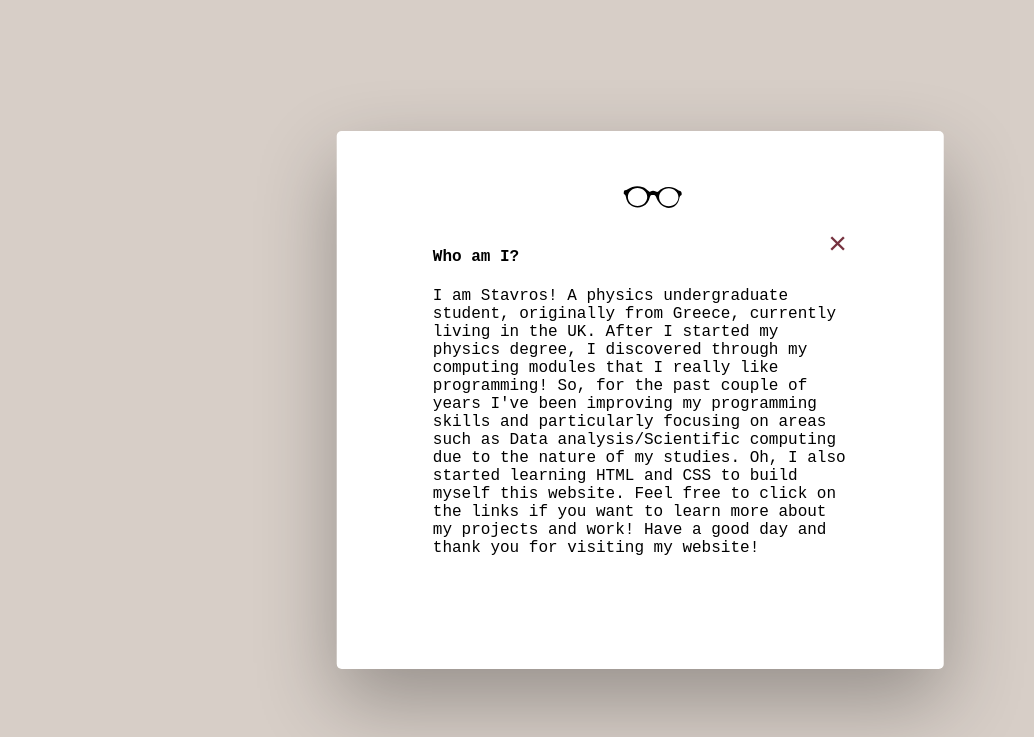
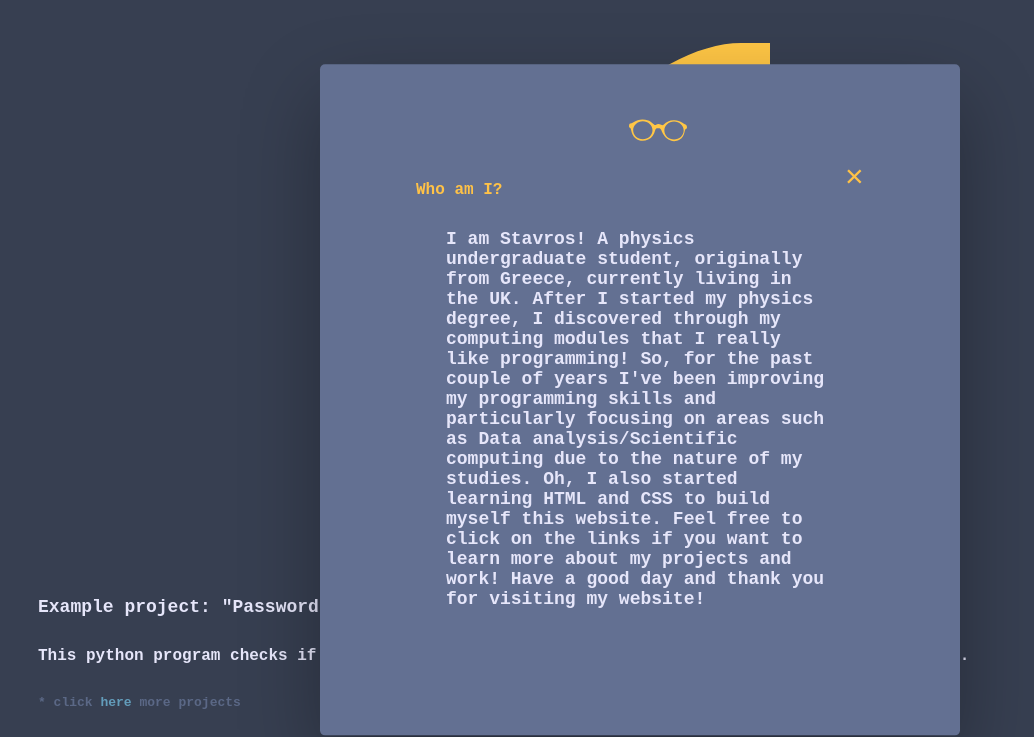
Before and after one commit to Stav-Kr/MyWebsite, a plain HTML site: page index.html in a window 1280 px wide. Both pictures are taken after a click on the button "About me". Shown: the top 737 px of the page, without its empty margins (0-1034 px from the left). Drawn offline with Linux system fonts and the light colour scheme.

Commit message:
update v0.1.0

```diff
--- a/index.html
+++ b/index.html
@@ -24,14 +24,19 @@
     <div id="modal" class="modal">
 
         <span class="clsbtn">&times;</span>
-            <img id="glass" src="eyes-2022424.svg" style="width:60px; height:60px; float:right;
+        <img id="glass" src="eyes-2022424.svg" style="width:60px;  height:60px; float:right;
             position:relative;
             top: -60px;
             left:-35%;
             text-align:left;" alt=GL SVG" />
         <h4>Who am I?</h4>
-            <p>
-                I am Stavros! A physics undergraduate student, originally from Greece, currently living in the UK. After I started my physics degree, I discovered through my computing modules that I really like programming! So, for the past couple of years I've been improving my programming skills and particularly focusing on areas such as Data analysis/Scientific computing due to the nature of my studies. Oh, I also started learning HTML and CSS to build myself this website. Feel free to click on the links if you want to learn more about my projects and work!
+        <p id="abt" style="color: lavender;">
+            I am Stavros! A physics undergraduate student, originally from Greece, currently living in the UK. After I
+            started my physics degree, I discovered through my computing modules that I really like programming! So, for
+            the past couple of years I've been improving my programming skills and particularly focusing on areas such
+            as Data analysis/Scientific computing due to the nature of my studies.
+            Oh, I also started learning HTML and CSS to build myself this website.
+            Feel free to click on the links if you want to learn more about my projects and work!
             Have a good day and thank you for visiting my website!
         </p>
 
@@ -52,7 +57,24 @@ text-align:left;" alt=GL SVG" />
         </h3>
 
     </a>
+    <p>Example project: "Password Checker"
+
+    </p>
+    <h5>
+        This python program checks if your password has been breached using the have I been pwned API v3.
+
+    </h5>
+    <h6>* click <a href="https://github.com/Stav-Kr" target="_blank" style="color:#639DBB ;">here </a> more projects
+    </h6>
+
+    <img class="center" src="code_img.png" align="left" style=" width: 900px;
+        height: 700px;
+">
+    <img class="floating2" src="touch.svg" alt="rock SVG" />
+
+
     <script src='main.js'></script>
 </body>
 
+
 </html>
--- a/template.css
+++ b/template.css
@@ -1,5 +1,5 @@
  h1 {
-    color: #76323f;
+     color: #ffc247;
      font-size: xxx-large;
      text-align: center;
      font-family: "Helvetica l", monospace;
@@ -7,10 +7,10 @@
  }
 
  h3 {
-     background:none;
-     border:none;
-     margin:30px;
-     padding:0;
+     background: none;
+     border: none;
+     margin: 30px;
+     padding: 0;
      cursor: pointer;
      font-size: x-large;
      font-family: "Helvetica l", monospace;
@@ -18,17 +18,19 @@
      /*font-size: x-large;*/
      text-align: center;
      font-family: "Helvetica l", monospace;
-     color:#76323f;
+     color: #ffc247;
  }
 
  html {
 
-      position: absolute;
-      top: 50%;
-      left: 50%;
-      transform: translate(-50%, -50%);
-      background-color: #D7CEC7;
+
+
+
+
+     background-color: #373F51;
      background-size: cover;
+
+
  }
 
  /* for html: #2A403D
@@ -37,20 +39,20 @@
 #27393f
 
  */
- a:link{
+ a:link {
      color: black;
      text-decoration: none;
  }
 
 
- a:visited{
+ a:visited {
      color: black;
      text-decoration: none;
  }
 
 
-h3:hover{
-    color: #565656;
+ h3:hover {
+     color: #43b1ac;
  }
 
 
@@ -60,11 +62,11 @@ h3:hover{
 position: absolute;
      top: 65% ;
      left: 40%; */
-button:hover{
-    color: #C09F80;
+ button:hover {
+     color: #43b1ac;
  }
 
- img.center{
+ img.center {
      height: 150px;
      width: 150px;
      display: block;
@@ -72,8 +74,8 @@ button:hover{
 
  }
 
-.modalbtn{
-    color:#76323f;
+ .modalbtn {
+     color: #ffc247;
      background: none;
      border: none;
      padding: 0;
@@ -84,36 +86,56 @@ button:hover{
  }
 
  .floating {
-     filter: invert(24%) sepia(10%) saturate(3245%) hue-rotate(299deg) brightness(95%) contrast(91%);
+     filter: invert(82%) sepia(75%) saturate(1728%) hue-rotate(321deg) brightness(102%) contrast(101%);
      animation-name: floating;
      animation-duration: 3s;
      animation-iteration-count: infinite;
      animation-timing-function: ease-in-out;
-     height: 200px;
-     width: 200px;
+     height: 300px;
+     width: 300px;
      display: block;
      margin: 0 auto;
  }
 
- @keyframes floating {
-     from { transform: translate(0,  0px); }
-     65%  { transform: translate(0, 15px); }
-     to   { transform: translate(0, -0px); }
+ .floating2 {
+
+
+     filter: invert(58%) sepia(79%) saturate(242%) hue-rotate(156deg) brightness(88%) contrast(80%);
+     height: 500px;
+     width: 500px;
+     display: block;
+     margin: auto;
+     color: #639DBB
  }
 
-div.modal{
+ @keyframes floating {
+     from {
+         transform: translate(0, 0px);
+     }
+
+     65% {
+         transform: translate(0, 15px);
+     }
+
+     to {
+         transform: translate(0, -0px);
+     }
+ }
+
+ div.modal {
      display: none;
      position: absolute;
      top: 50%;
      left: 50%;
      transform: translate(-50%, -50%);
-    width: 70%;
-    background-color: white;
+     width: auto;
+     background-color: #637092;
      padding: 6rem;
      border-radius: 5px;
      box-shadow: 0 2rem 5rem rgba(0, 0, 0, 0.3);
      z-index: 10;
      font-family: "Helvetica l", monospace;
+
 
  }
 
@@ -129,16 +151,88 @@ div.modcont{
 }
 */
 
-.clsbtn{
-    color: #76323f;
+ .clsbtn {
+     color: #ffc247;
      ;
      float: right;
      font-size: xx-large;
 
  }
 
-.clsbtn:hover,.clsbtn:focus{
+ .clsbtn:hover,
+ .clsbtn:focus {
      color: #BACEC1;
      text-decoration: none;
-    cursor: pointer ;
+     cursor: pointer;
  }
+
+ img {
+     filter: invert(82%) sepia(75%) saturate(1728%) hue-rotate(321deg) brightness(102%) contrast(101%);
+ }
+
+ h4 {
+     color: #ffc247;
+ }
+
+ .center {
+
+
+     border-radius: 0px;
+     box-shadow: 0 2px 3px rgba(0, 0, 0, 0.5);
+
+
+
+
+
+
+
+
+
+     filter: none
+ }
+
+ p {
+
+     background: none;
+     border: none;
+     margin: 30px;
+     padding: 0;
+
+     font-size: large;
+     font-family: "Helvetica l", monospace;
+     font-weight: bold;
+     /*font-size: x-large;*/
+     text-align: left;
+     font-family: "Helvetica l", monospace;
+     color: lavender;
+ }
+
+ h5 {
+     background: none;
+     border: none;
+     margin: 30px;
+     padding: 0;
+
+     font-size: medium;
+     font-family: "Helvetica l", monospace;
+     font-weight: bold;
+     /*font-size: x-large;*/
+     text-align: left;
+     font-family: "Helvetica l", monospace;
+     color: lavender;
+
+ }
+
+ h6 {
+     background: none;
+     border: none;
+     margin: 30px;
+     padding: 0;
+     font-size: small;
+
+     font-family: "Helvetica l", monospace;
+     font-weight: bold;
+     /*font-size: x-large;*/
+     text-align: left;
+     font-family: "Helvetica l", monospace;
+     color: #5B6886;
```
Also changed, not shown: code_img.png (added), touch.svg (added). Lines whose indentation alone changed are shown as unchanged.
